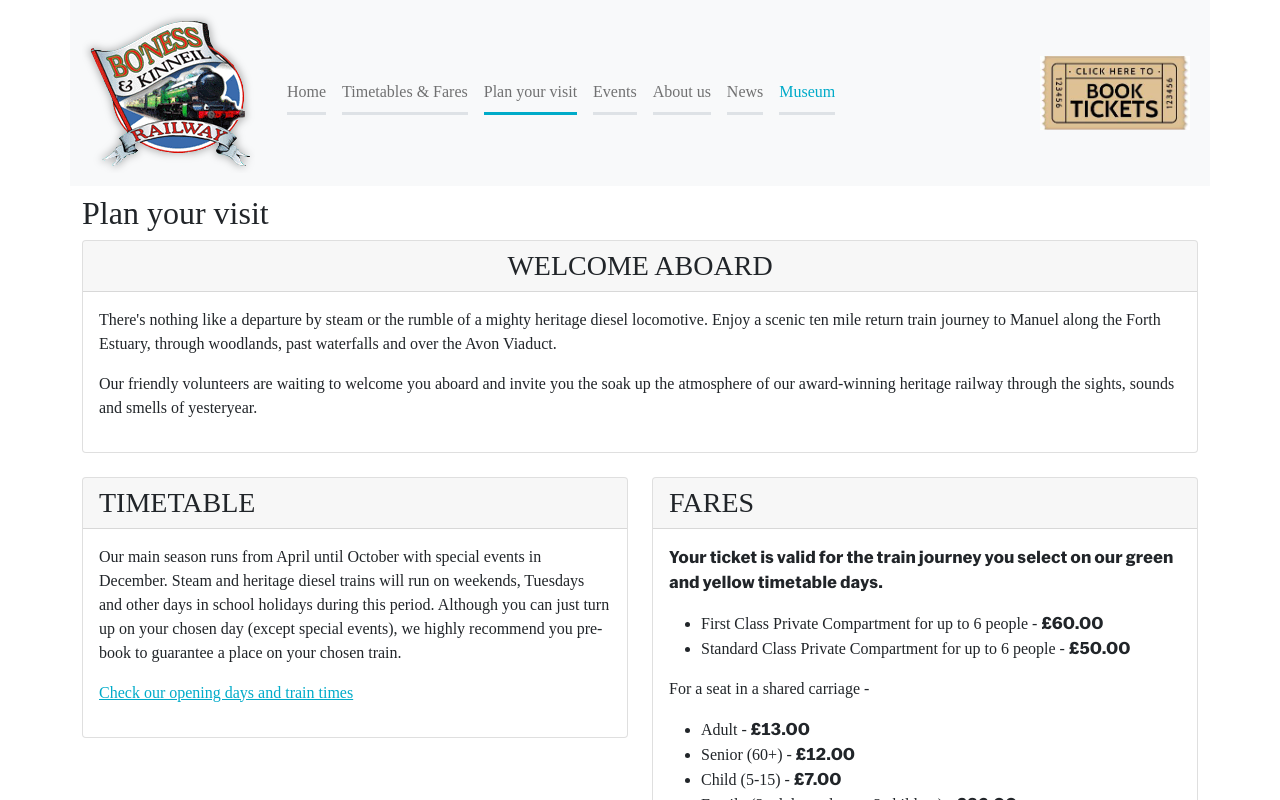
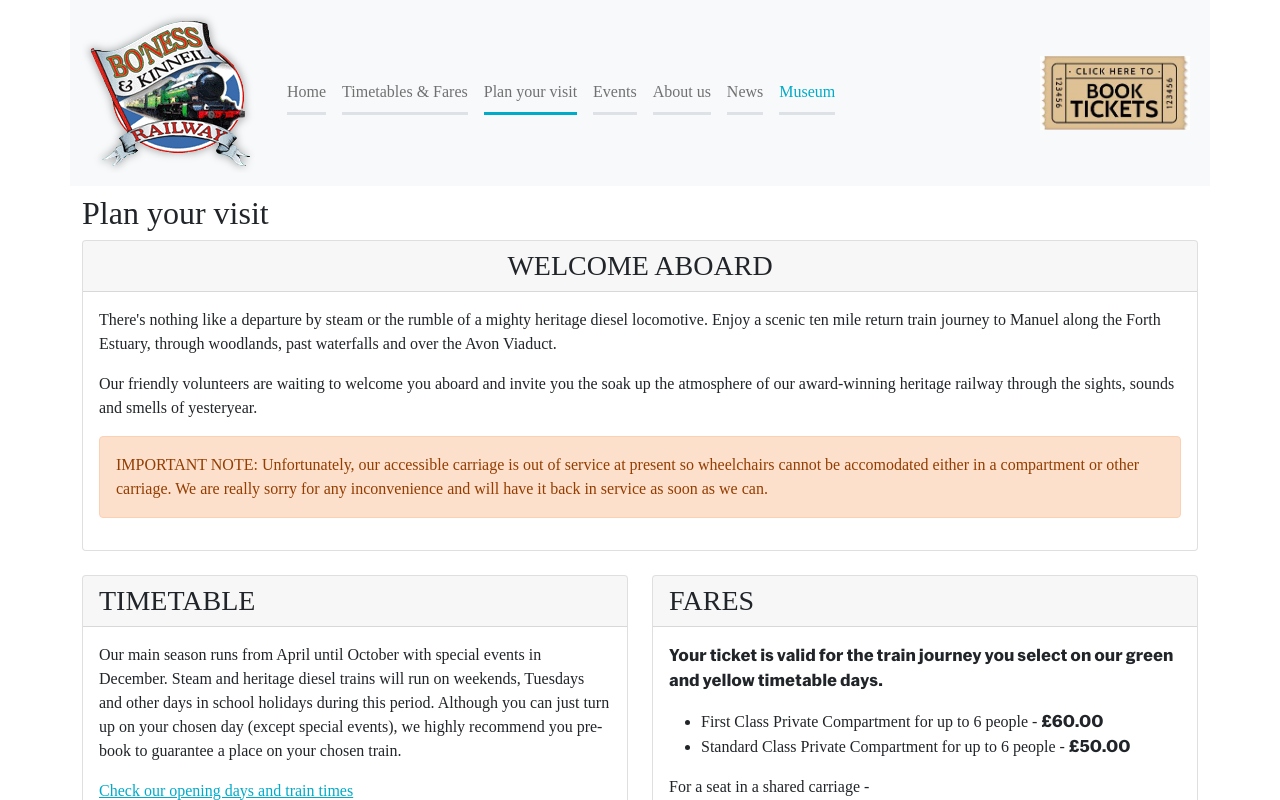
Before and after one commit to thepurpleblob/bk, a Vue app: page /plan in a window 1280 px wide. Shown: the top 800 px of the page. Built offline with nearby package versions, Linux system fonts and the light colour scheme; a web font is replaced by a local one; what v-calendar, vue-js-modal, vuejs-logger would draw is missing.

Commit message:
adding wheelchair notices

```diff
--- a/src/views/Plan.vue
+++ b/src/views/Plan.vue
@@ -17,6 +17,11 @@
                             Our friendly volunteers are waiting to  welcome you aboard and invite you the soak up the atmosphere
                             of our award-winning heritage railway through the sights, sounds and smells of yesteryear.
                         </p>
+                        <div class="alert alert-warning">
+                            IMPORTANT NOTE: Unfortunately, our accessible carriage is out of service at present so wheelchairs
+                            cannot be accomodated either in a compartment or other carriage. We are really sorry for any
+                            inconvenience and will have it back in service as soon as we can.
+                        </div>
                     </div>
                 </div>
             </div>
@@ -274,6 +279,9 @@
                     a: `
                     <strong>IMPORTANT NOTE:</strong> Unfortunately our accessible carriage is out of service at present.
                     We are really sorry for any inconvenience and will have it back in service as soon as we can.<br />
+                    There is good disabled access to the station, the Station Buffet, the entertainment, the trains, the Museum
+                    of Scottish Railways and Engineering Workshop Viewing Gallery. There is also plenty of dedicated
+                    disabled parking at Bo'ness. A disabled toilet is also available at Bo'ness station.<br />
                     <a href="https://www.accessibilityguides.org/content/boness-kinneil-railway">Please see our accessibility statement.</a>`
                 },
                 {
```
